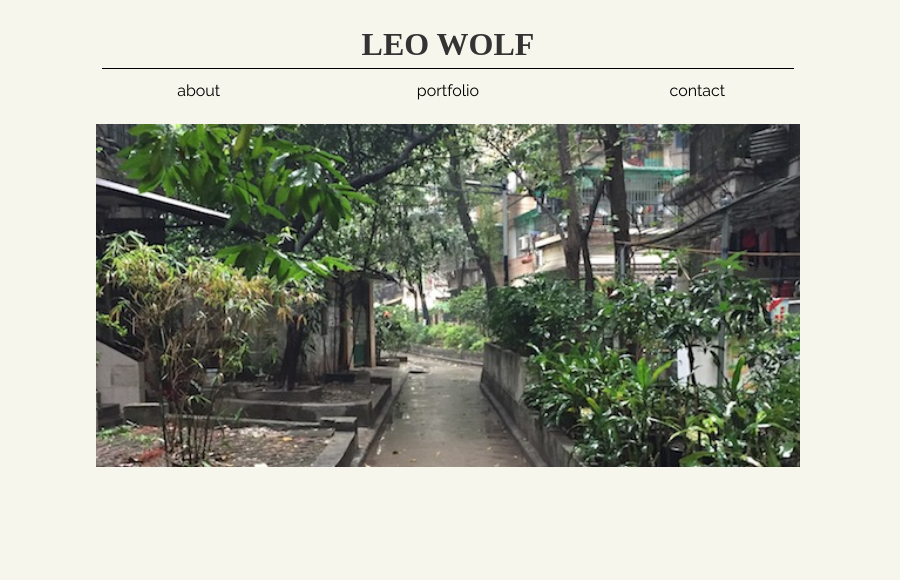
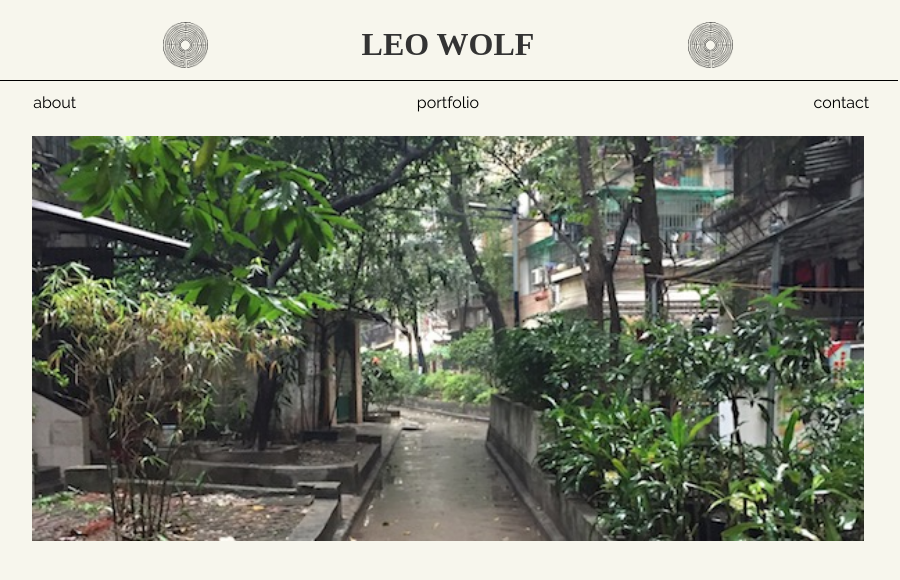
Before and after one commit to leowolf749/portfolio, a website: page docs/index.html in a window 1280 px wide. Shown: the whole page, without its empty margins (192-1092 px from the left). Drawn offline with nearby package versions, Linux system fonts and the light colour scheme; a web font is replaced by a local one.

Commit message:
Styled the header and hero more. Added two images to the header.

```diff
--- a/docs/index.html
+++ b/docs/index.html
@@ -13,7 +13,11 @@
 
 <body>
     <header>
-        <h1>LEO WOLF</h1>
+        <div id="header">
+            <img id="left" src="assets/labyrinth.png"/>
+            <h1>LEO WOLF</h1>
+            <img id="right" src="assets/labyrinth.png"/>
+        </div>
         <nav>
             <ul>
                 <li><a href="#about">about</a></li>
--- a/styles/partials/_header.scss
+++ b/styles/partials/_header.scss
@@ -2,14 +2,27 @@ header {
     @include grid-row();
     margin: 0 auto;
     text-align: center;
-    width: 60%;
+    // width: 0%;
 
-    h1 {
+    #header {
+        width: 75%;
+        border-bottom: 1px solid black;
         margin: 0 auto;
-        margin-top: 20px;
-        width: 90%;
-        border-bottom: 1px solid black;
-        font-family: $primary-font-type;
+
+        h1 {
+            display: inline-block;
+            margin: 0 auto;
+            margin-top: 20px;
+            font-family: $primary-font-type;
+        }
+
+        img {
+            width: 5%;
+            margin-bottom: 12px;
+            margin-right: 150px;
+            margin-left: 150px;
+        }
+
     }
 
     ul {
--- a/styles/partials/_hero.scss
+++ b/styles/partials/_hero.scss
@@ -3,6 +3,6 @@
     img {
         display: block;
         margin: 0 auto;
-        width: 55%;
+        width: 65%;
     }
 }
```
Also changed, not shown: index.html (+5 -1 lines), assets/labyrinth.png (added), docs/assets/labyrinth.png (added), docs/style.css.
